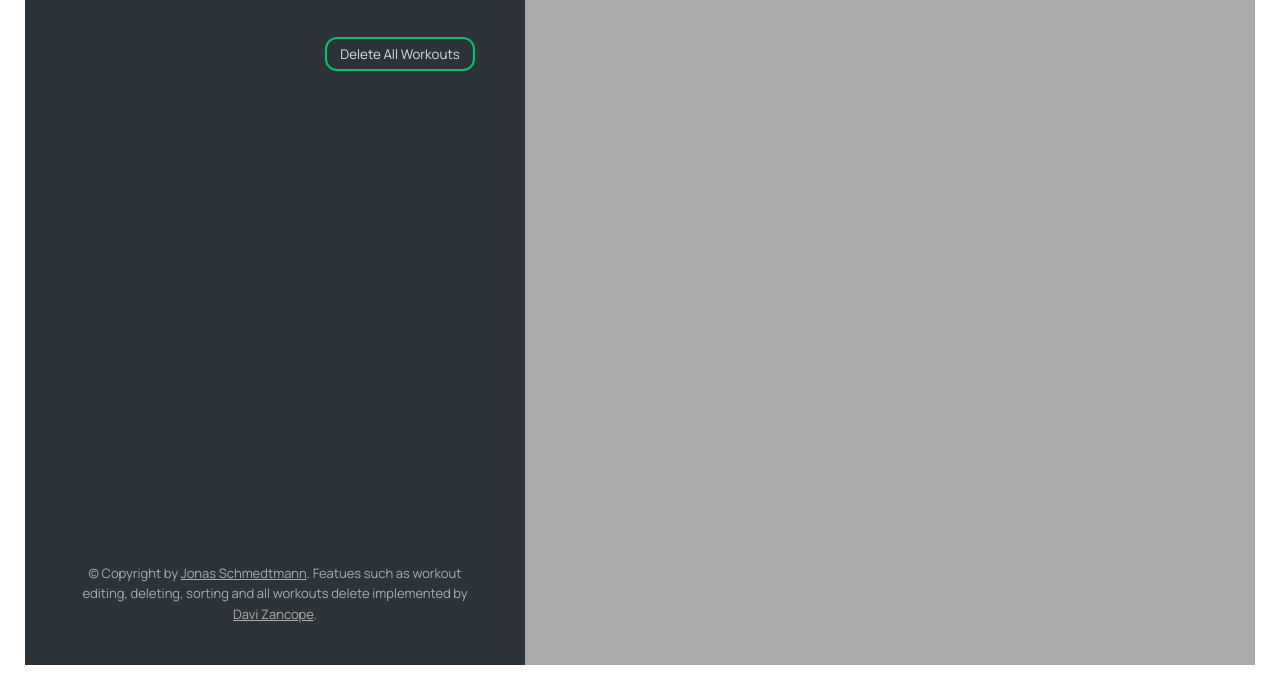
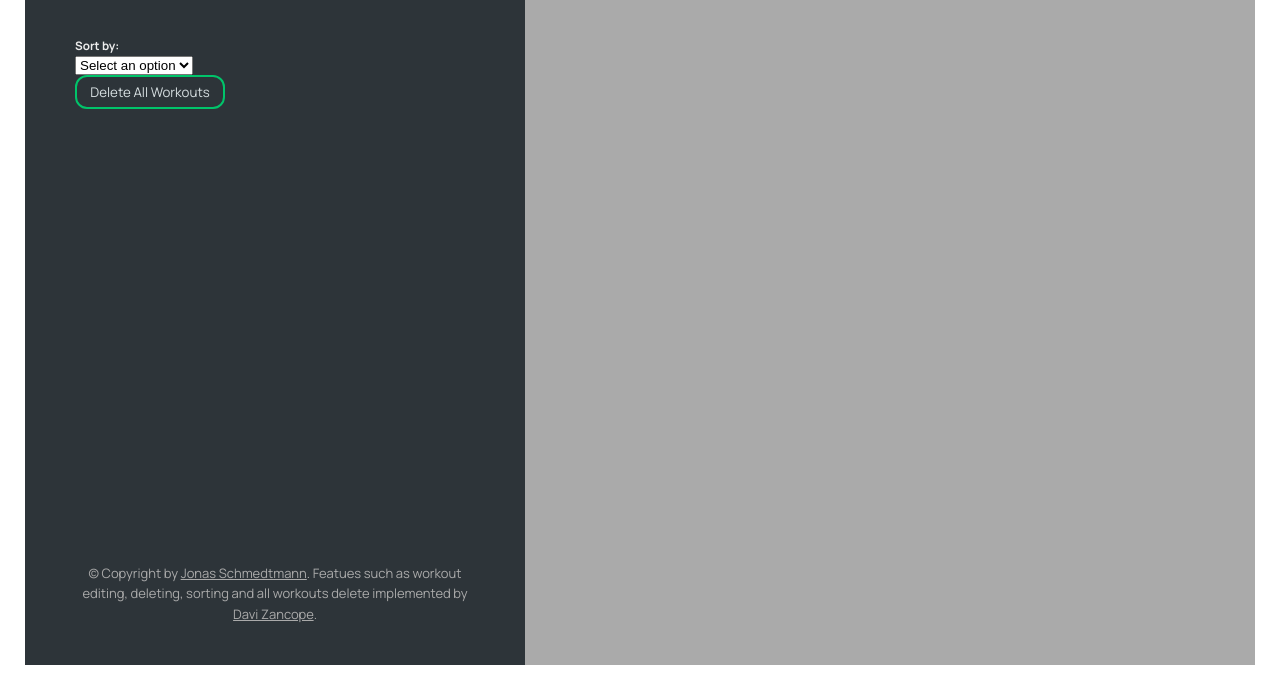
Before and after one commit to davizancope/Mapty-App, a plain HTML site: page index.html in a window 1280 px wide. Shown: the part 110-800 px from the top of the page. Drawn offline with nearby package versions, Linux system fonts and the light colour scheme.

Commit message:
feat: :sparkles: add sorting rule selector structure

```diff
--- a/index.html
+++ b/index.html
@@ -25,7 +25,21 @@
 
   <div class="sidebar">
     <img src="logo.png" alt="Logo" class="logo" />
-    <button class="deleteAll__btn"> Delete All Workouts </button>
+    <div class="delete-sort__container">
+      <div class="sorting__container">
+        <h3 class="sort__title">
+          Sort by:
+        </h3>
+        <select class="sort__workouts--selector">
+          <option value="select">Select an option</option>
+          <option value="distance-high-to-low">⬆️🏃🏼‍♂️</option>
+          <option value="distance-low-to-high">⬇️🏃🏼‍♂️</option>
+          <option value="duration-high-to-low">⬆️⏱️</option>
+          <option value="duration-low-to-high">⬇️⏱️</option>
+        </select>
+      </div>
+      <button class="deleteAll__btn"> Delete All Workouts </button>
+    </div>
 
     <ul class="workouts">
       <form class="form__edit hidden">
```
